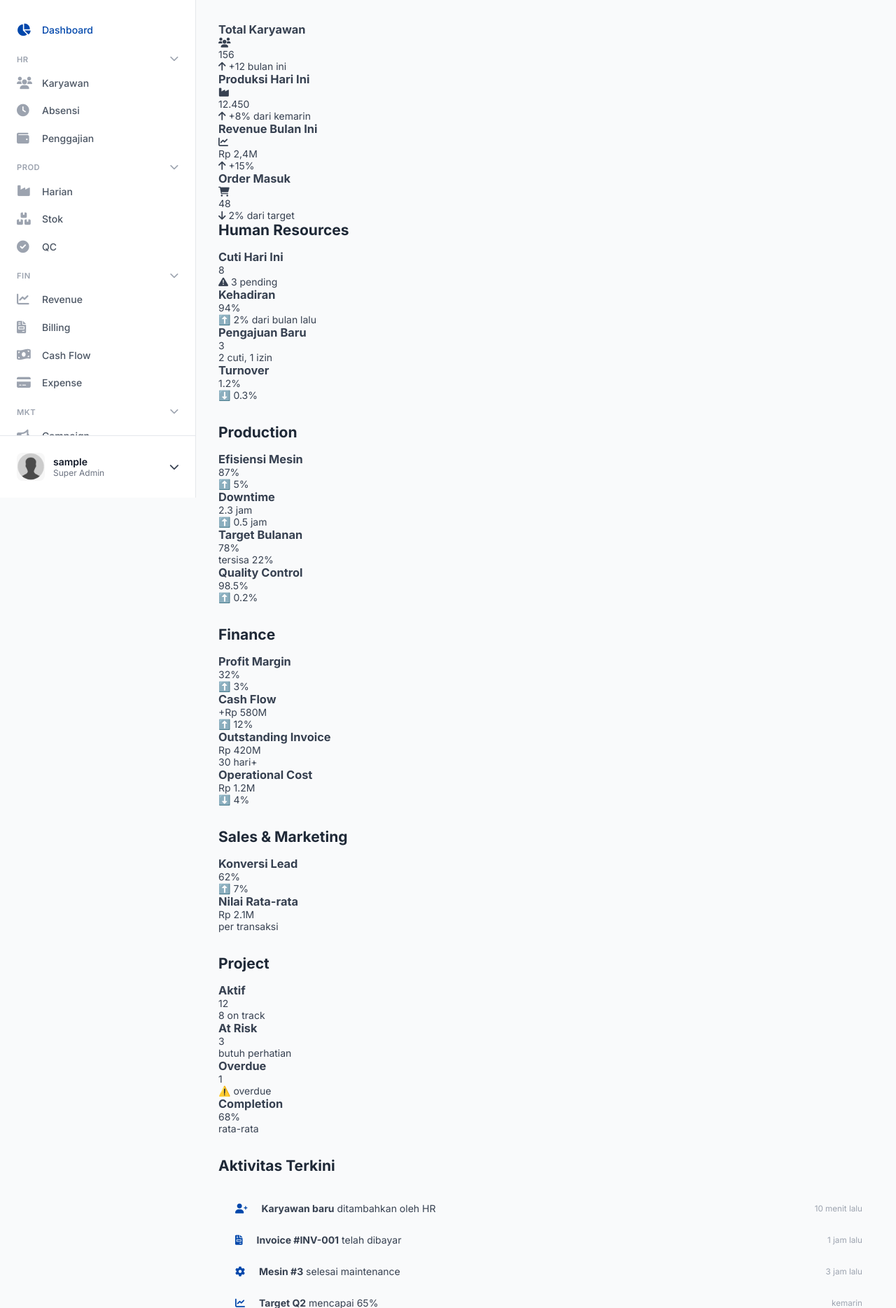
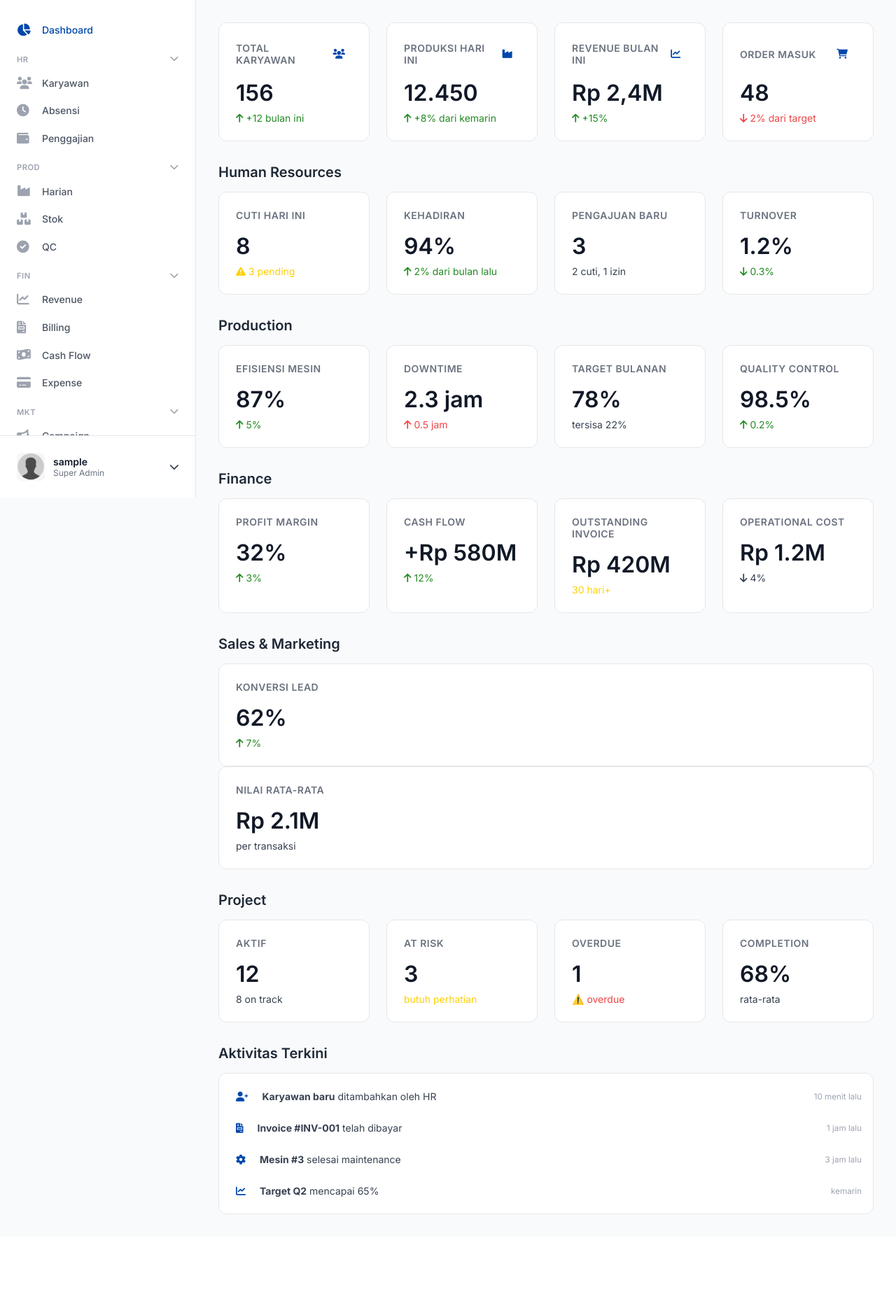
Before and after one commit to dudigmt/gmt-iseng, a Django app: page /dashboard/ in a window 1280 px wide. Shown: the part 89-1958 px from the top of the page at 70% size. After the commit the page ends 1824 px from the top, so only its background shows below. Run offline with Django 5.2, Linux system fonts and the light colour scheme; the visitor is signed in with stand-in values (Sample User, id 1).

Commit message:
Fix dashboard styling, move card CSS to base.html, remove dashboard.css

```diff
--- a/core/templates/core/base.html
+++ b/core/templates/core/base.html
@@ -364,10 +364,97 @@
         .dark .header-title h1 { color: var(--base-800); }
         .header-title p { color: var(--base-500); }
 
+        /* Section title */
+        .section-title {
+            margin: 2rem 0 1rem;
+            color: var(--base-800);
+            font-size: 1.25rem;
+            font-weight: 600;
+        }
+        .dark .section-title {
+            color: var(--base-600);
+        }
+
         /* Transisi untuk collapsible */
         .x-collapse {
             overflow: hidden;
             transition: max-height 0.3s ease;
+        }
+
+        /* Grid */
+        .grid-4 {
+            display: grid;
+            grid-template-columns: repeat(4, 1fr);
+            gap: 1.5rem;
+            margin-bottom: 2rem;
+        }
+
+        /* Card */
+        .card {
+            background: white;
+            border-radius: 0.75rem;
+            border: 1px solid var(--base-200);
+            padding: 1.5rem;
+            transition: all 0.2s;
+        }
+        .dark .card {
+            background: var(--base-100);
+            border-color: var(--base-300);
+        }
+        .card:hover {
+            box-shadow: 0 10px 25px -5px rgba(0,0,0,0.05);
+        }
+        .card-header {
+            display: flex;
+            justify-content: space-between;
+            align-items: center;
+            margin-bottom: 1rem;
+        }
+        .card-header h3 {
+            color: var(--base-500);
+            font-size: 0.875rem;
+            font-weight: 600;
+            text-transform: uppercase;
+            letter-spacing: 0.5px;
+        }
+        .card-icon {
+            width: 2.5rem;
+            height: 2.5rem;
+            background: var(--primary-50);
+            border-radius: 0.5rem;
+            display: flex;
+            align-items: center;
+            justify-content: center;
+            color: var(--primary-500);
+        }
+        .dark .card-icon {
+            background: rgba(0,71,171,0.2);
+        }
+        .card-value {
+            font-size: 2rem;
+            font-weight: 600;
+            color: var(--base-900);
+            margin-bottom: 0.5rem;
+        }
+        .dark .card-value {
+            color: var(--base-800);
+        }
+        .card-change {
+            display: flex;
+            align-items: center;
+            gap: 0.25rem;
+            font-size: 0.875rem;
+        }
+        .card-change.positive { color: var(--forest-green); }
+        .card-change.negative { color: #ef4444; }
+        .card-change.warning { color: var(--vr46-yellow); }
+
+        /* Responsive */
+        @media (max-width: 1200px) {
+            .grid-4 { grid-template-columns: repeat(2, 1fr); }
+        }
+        @media (max-width: 768px) {
+            .grid-4 { grid-template-columns: 1fr; }
         }
     </style>
 </head>
--- a/core/templates/core/dashboard.html
+++ b/core/templates/core/dashboard.html
@@ -6,7 +6,7 @@
 {% block page_subtitle %}Selamat datang kembali, {{ user.username }}{% endblock %}
 
 {% block content %}
-    <!-- Executive Overview -->
+    <!-- Executive Summary -->
     <div class="grid-4">
         <div class="card">
             <div class="card-header">
@@ -43,122 +43,158 @@
     </div>
 
     <!-- HR Section -->
-    <h2 style="margin-bottom: 1rem; color: var(--base-800);">Human Resources</h2>
+    <h2 class="section-title">Human Resources</h2>
     <div class="grid-4">
         <div class="card">
-            <div class="card-header"><h3>Cuti Hari Ini</h3></div>
+            <div class="card-header">
+                <h3>Cuti Hari Ini</h3>
+            </div>
             <div class="card-value">8</div>
             <div class="card-change warning"><i class="fas fa-exclamation-triangle"></i> 3 pending</div>
         </div>
         <div class="card">
-            <div class="card-header"><h3>Kehadiran</h3></div>
+            <div class="card-header">
+                <h3>Kehadiran</h3>
+            </div>
             <div class="card-value">94%</div>
-            <div class="card-change positive">⬆️ 2% dari bulan lalu</div>
+            <div class="card-change positive"><i class="fas fa-arrow-up"></i> 2% dari bulan lalu</div>
         </div>
         <div class="card">
-            <div class="card-header"><h3>Pengajuan Baru</h3></div>
+            <div class="card-header">
+                <h3>Pengajuan Baru</h3>
+            </div>
             <div class="card-value">3</div>
             <div class="card-change">2 cuti, 1 izin</div>
         </div>
         <div class="card">
-            <div class="card-header"><h3>Turnover</h3></div>
+            <div class="card-header">
+                <h3>Turnover</h3>
+            </div>
             <div class="card-value">1.2%</div>
-            <div class="card-change positive">⬇️ 0.3%</div>
+            <div class="card-change positive"><i class="fas fa-arrow-down"></i> 0.3%</div>
         </div>
     </div>
 
     <!-- Production Section -->
-    <h2 style="margin: 2rem 0 1rem; color: var(--base-800);">Production</h2>
+    <h2 class="section-title">Production</h2>
     <div class="grid-4">
         <div class="card">
-            <div class="card-header"><h3>Efisiensi Mesin</h3></div>
+            <div class="card-header">
+                <h3>Efisiensi Mesin</h3>
+            </div>
             <div class="card-value">87%</div>
-            <div class="card-change positive">⬆️ 5%</div>
+            <div class="card-change positive"><i class="fas fa-arrow-up"></i> 5%</div>
         </div>
         <div class="card">
-            <div class="card-header"><h3>Downtime</h3></div>
+            <div class="card-header">
+                <h3>Downtime</h3>
+            </div>
             <div class="card-value">2.3 jam</div>
-            <div class="card-change negative">⬆️ 0.5 jam</div>
+            <div class="card-change negative"><i class="fas fa-arrow-up"></i> 0.5 jam</div>
         </div>
         <div class="card">
-            <div class="card-header"><h3>Target Bulanan</h3></div>
+            <div class="card-header">
+                <h3>Target Bulanan</h3>
+            </div>
             <div class="card-value">78%</div>
             <div class="card-change">tersisa 22%</div>
         </div>
         <div class="card">
-            <div class="card-header"><h3>Quality Control</h3></div>
+            <div class="card-header">
+                <h3>Quality Control</h3>
+            </div>
             <div class="card-value">98.5%</div>
-            <div class="card-change positive">⬆️ 0.2%</div>
+            <div class="card-change positive"><i class="fas fa-arrow-up"></i> 0.2%</div>
         </div>
     </div>
 
     <!-- Finance Section -->
-    <h2 style="margin: 2rem 0 1rem; color: var(--base-800);">Finance</h2>
+    <h2 class="section-title">Finance</h2>
     <div class="grid-4">
         <div class="card">
-            <div class="card-header"><h3>Profit Margin</h3></div>
+            <div class="card-header">
+                <h3>Profit Margin</h3>
+            </div>
             <div class="card-value">32%</div>
-            <div class="card-change positive">⬆️ 3%</div>
+            <div class="card-change positive"><i class="fas fa-arrow-up"></i> 3%</div>
         </div>
         <div class="card">
-            <div class="card-header"><h3>Cash Flow</h3></div>
+            <div class="card-header">
+                <h3>Cash Flow</h3>
+            </div>
             <div class="card-value">+Rp 580M</div>
-            <div class="card-change positive">⬆️ 12%</div>
+            <div class="card-change positive"><i class="fas fa-arrow-up"></i> 12%</div>
         </div>
         <div class="card">
-            <div class="card-header"><h3>Outstanding Invoice</h3></div>
+            <div class="card-header">
+                <h3>Outstanding Invoice</h3>
+            </div>
             <div class="card-value">Rp 420M</div>
             <div class="card-change warning">30 hari+</div>
         </div>
         <div class="card">
-            <div class="card-header"><h3>Operational Cost</h3></div>
+            <div class="card-header">
+                <h3>Operational Cost</h3>
+            </div>
             <div class="card-value">Rp 1.2M</div>
-            <div class="card-change">⬇️ 4%</div>
+            <div class="card-change"><i class="fas fa-arrow-down"></i> 4%</div>
         </div>
     </div>
 
     <!-- Sales & Marketing -->
-    <h2 style="margin: 2rem 0 1rem; color: var(--base-800);">Sales & Marketing</h2>
+    <h2 class="section-title">Sales & Marketing</h2>
     <div class="grid-2">
         <div class="card">
-            <div class="card-header"><h3>Konversi Lead</h3></div>
+            <div class="card-header">
+                <h3>Konversi Lead</h3>
+            </div>
             <div class="card-value">62%</div>
-            <div class="card-change positive">⬆️ 7%</div>
+            <div class="card-change positive"><i class="fas fa-arrow-up"></i> 7%</div>
         </div>
         <div class="card">
-            <div class="card-header"><h3>Nilai Rata-rata</h3></div>
+            <div class="card-header">
+                <h3>Nilai Rata-rata</h3>
+            </div>
             <div class="card-value">Rp 2.1M</div>
             <div class="card-change">per transaksi</div>
         </div>
     </div>
 
     <!-- Project -->
-    <h2 style="margin: 2rem 0 1rem; color: var(--base-800);">Project</h2>
+    <h2 class="section-title">Project</h2>
     <div class="grid-4">
         <div class="card">
-            <div class="card-header"><h3>Aktif</h3></div>
+            <div class="card-header">
+                <h3>Aktif</h3>
+            </div>
             <div class="card-value">12</div>
             <div class="card-change">8 on track</div>
         </div>
         <div class="card">
-            <div class="card-header"><h3>At Risk</h3></div>
+            <div class="card-header">
+                <h3>At Risk</h3>
+            </div>
             <div class="card-value">3</div>
             <div class="card-change warning">butuh perhatian</div>
         </div>
         <div class="card">
-            <div class="card-header"><h3>Overdue</h3></div>
+            <div class="card-header">
+                <h3>Overdue</h3>
+            </div>
             <div class="card-value">1</div>
             <div class="card-change negative">⚠️ overdue</div>
         </div>
         <div class="card">
-            <div class="card-header"><h3>Completion</h3></div>
+            <div class="card-header">
+                <h3>Completion</h3>
+            </div>
             <div class="card-value">68%</div>
             <div class="card-change">rata-rata</div>
         </div>
     </div>
 
     <!-- Recent Activity -->
-    <h2 style="margin: 2rem 0 1rem; color: var(--base-800);">Aktivitas Terkini</h2>
+    <h2 class="section-title">Aktivitas Terkini</h2>
     <div class="card" style="padding: 1rem;">
         <div style="display: flex; flex-direction: column; gap: 0.75rem;">
             <div style="display: flex; gap: 0.75rem; align-items: center;">
```
Also changed, not shown: static/css/dashboard copy.css (renamed from static/css/dashboard.css).
